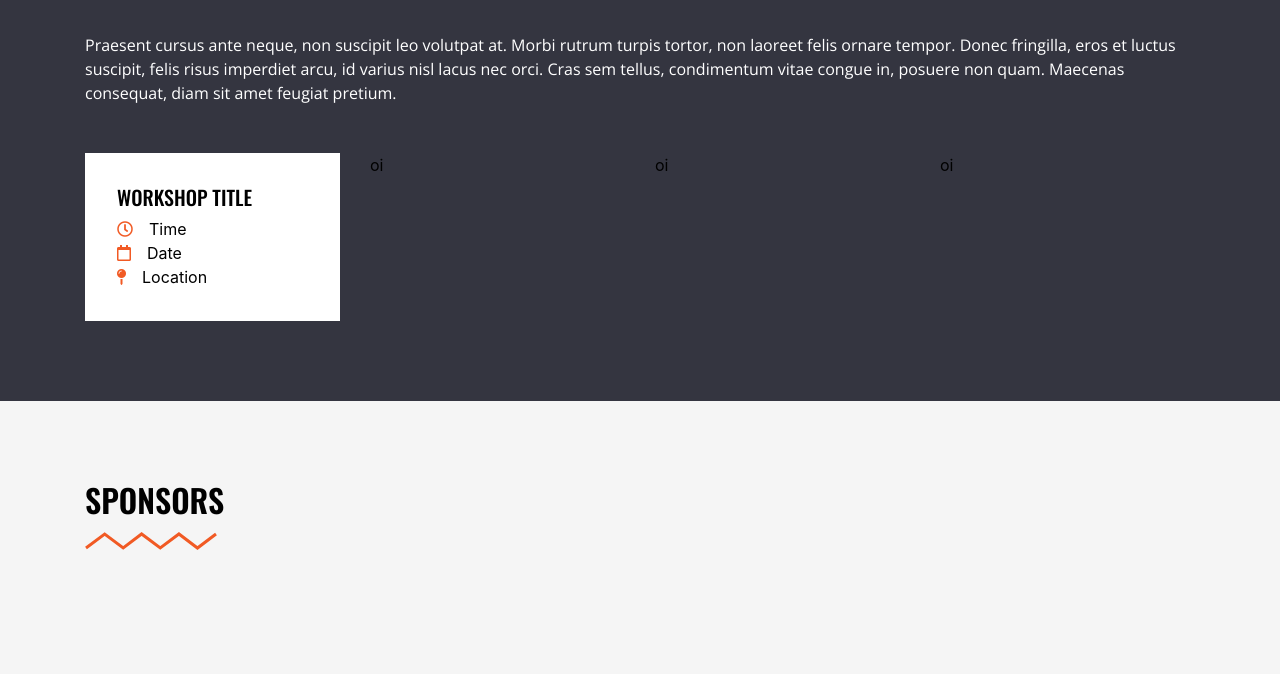
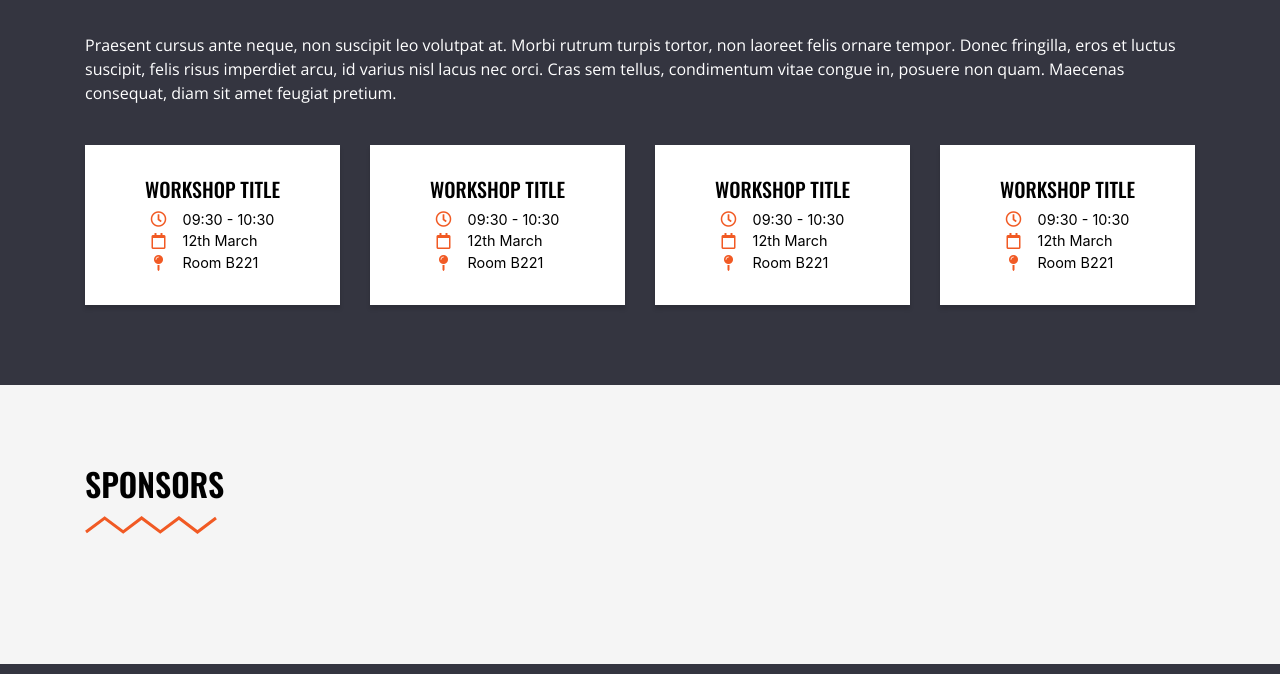
Before and after one commit to ieeeupsb/cybersecurity-website, a plain HTML site: page EventSinglePage.html in a window 1280 px wide. Shown: the part 2300-2974 px from the top of the page. Drawn offline with nearby package versions, Linux system fonts and the light colour scheme; files that its build step writes are made by us from their sources.

Commit message:
workshops done

```diff
--- a/EventSinglePage.html
+++ b/EventSinglePage.html
@@ -189,28 +189,83 @@
                         laoreet felis ornare tempor. Donec fringilla, eros et luctus suscipit, felis risus imperdiet
                         arcu, id varius nisl lacus nec orci. Cras sem tellus, condimentum vitae congue in, posuere non
                         quam. Maecenas consequat, diam sit amet feugiat pretium.</p>
-                    <div class="row mt-5">
-                        <div class="col-sm-12 col-md-3">
-                            <div class="content d-flex flex-column">
+                    <div class="row">
+                        <div class="col-sm-12 col-md-6 col-lg-3 mt-4">
+                            <div class="content d-flex flex-column align-items-center">
                                 <h5>Workshop Title</h5>
+                                <div class="d-flex flex-column">
                                     <div class="d-flex align-items-center">
                                         <i class="far fa-clock"></i>
-                                    <span>Time</span>
+                                        <span>09:30 - 10:30</span>
                                     </div>
                                     <div class="d-flex align-items-center">
                                         <i class="far fa-calendar"></i>
-                                    <span>Date</span>
+                                        <span>12th March</span>
                                     </div>
                                     <div class="d-flex align-items-center">
                                         <i class="fas fa-map-pin"></i>
-                                    <span>Location</span>
-                                </div>
-
+                                        <span>Room B221</span>
                                     </div>
                                 </div>
-                        <div class="col-sm-12 col-md-3">oi</div>
-                        <div class="col-sm-12 col-md-3">oi</div>
-                        <div class="col-sm-12 col-md-3">oi</div>
+                            </div>
+                        </div>
+                        <div class="col-sm-12 col-md-6 col-lg-3 mt-4">
+                            <div class="content d-flex flex-column align-items-center">
+                                <h5>Workshop Title</h5>
+                                <div class="d-flex flex-column">
+                                    <div class="d-flex align-items-center">
+                                        <i class="far fa-clock"></i>
+                                        <span>09:30 - 10:30</span>
+                                    </div>
+                                    <div class="d-flex align-items-center">
+                                        <i class="far fa-calendar"></i>
+                                        <span>12th March</span>
+                                    </div>
+                                    <div class="d-flex align-items-center">
+                                        <i class="fas fa-map-pin"></i>
+                                        <span>Room B221</span>
+                                    </div>
+                                </div>
+                            </div>
+                        </div>
+                        <div class="col-sm-12 col-md-6 col-lg-3 mt-4">
+                            <div class="content d-flex flex-column align-items-center">
+                                <h5>Workshop Title</h5>
+                                <div class="d-flex flex-column">
+                                    <div class="d-flex align-items-center">
+                                        <i class="far fa-clock"></i>
+                                        <span>09:30 - 10:30</span>
+                                    </div>
+                                    <div class="d-flex align-items-center">
+                                        <i class="far fa-calendar"></i>
+                                        <span>12th March</span>
+                                    </div>
+                                    <div class="d-flex align-items-center">
+                                        <i class="fas fa-map-pin"></i>
+                                        <span>Room B221</span>
+                                    </div>
+                                </div>
+                            </div>
+                        </div>
+                        <div class="col-sm-12 col-md-6 col-lg-3 mt-4">
+                            <div class="content d-flex flex-column align-items-center">
+                                <h5>Workshop Title</h5>
+                                <div class="d-flex flex-column">
+                                    <div class="d-flex align-items-center">
+                                        <i class="far fa-clock"></i>
+                                        <span>09:30 - 10:30</span>
+                                    </div>
+                                    <div class="d-flex align-items-center">
+                                        <i class="far fa-calendar"></i>
+                                        <span>12th March</span>
+                                    </div>
+                                    <div class="d-flex align-items-center">
+                                        <i class="fas fa-map-pin"></i>
+                                        <span>Room B221</span>
+                                    </div>
+                                </div>
+                            </div>
+                        </div>
                     </div>
                 </div>
             </div>
--- a/resources/assets/sass/_specific.scss
+++ b/resources/assets/sass/_specific.scss
@@ -36,9 +36,20 @@
         .content {
             background-color: white;
             padding: 2em;
+            text-align: center;
+            box-shadow: 0px 4px 4px rgba(0, 0, 0, 0.15);
+            transition: all ease-out 0.3s;
             i {
                 color: $highlight-color;
                 margin-right: 1em;
+                width: 1em;
+            }
+            span {
+                font-size: 0.9em;
+            }
+            &:hover {
+                cursor: pointer;
+                transform: scale(1.03);
             }
         }
     }
```
Lines whose indentation alone changed are shown as unchanged.
